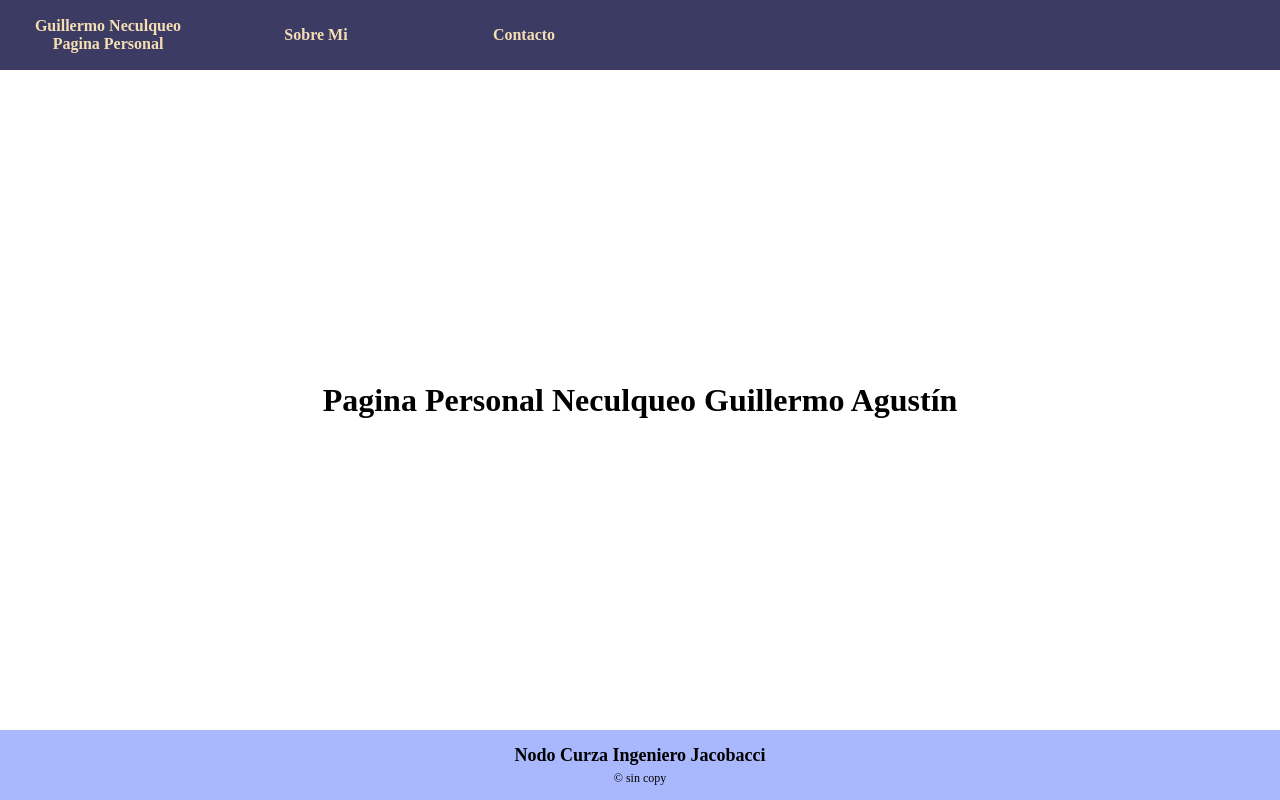
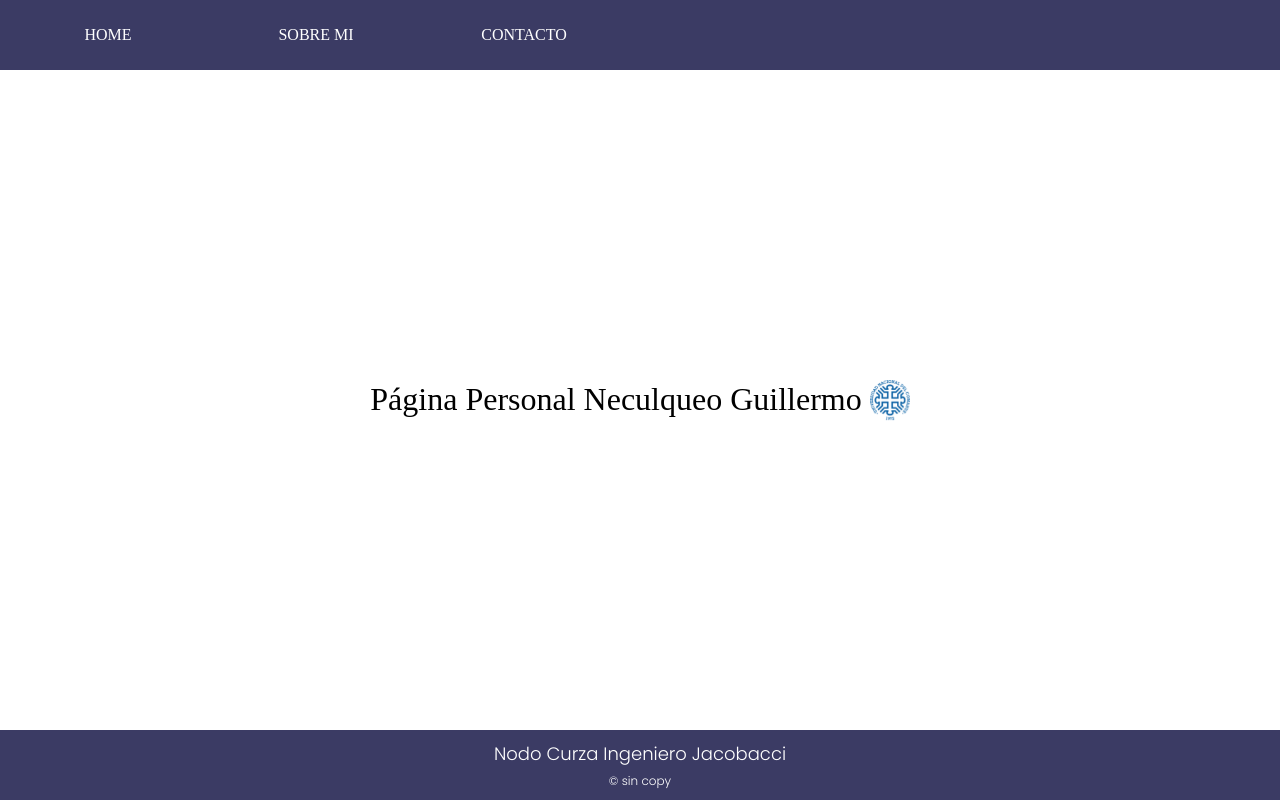
Before and after one commit to guillenec/guille_web_statica_uncoma, a plain HTML site: page index.html in a window 1280 px wide. Drawn offline with Linux system fonts and the light colour scheme; a web font is replaced by a local one.

Commit message:
feat: titulo animado pas logo de la uncoma curza

```diff
--- a/index.html
+++ b/index.html
@@ -11,13 +11,18 @@
 <body class="principal">
     <header class="header">
         <nav class="navMenu">
-            <a class="buttonNav" href="./index.html">guillermo neculqueo pagina personal</a>
+            <a class="buttonNav" href="./index.html">home</a>
             <a class="buttonNav" href="./pages/acercade/acercade.html">sobre mi</a>
             <a class="buttonNav" href="./pages/contacto/contacto.html">contacto</a>
         </nav>
     </header>
     <main class="main">
-        <h1>Pagina Personal Neculqueo Guillermo Agustín</h1>
+        <div class="contain_title">
+            <h1 class="animated-title">
+                <span class="typewriter">Página Personal Neculqueo Guillermo</span>
+                <img src="./img/logo_curza.png" alt="logo curza" class="logo">
+            </h1>
+        </div>
     </main>
     <footer class="footer">
         <h2>Nodo Curza Ingeniero Jacobacci</h2>
--- a/styles.css
+++ b/styles.css
@@ -1,30 +1,41 @@
+@import url('https://fonts.googleapis.com/css2?family=Poppins:ital,wght@0,100;0,200;0,300;0,400;0,500;0,600;0,700;0,800;0,900&family=Sour+Gummy:ital,wght@0,100..900;1,100..900&display=swap');
+
+:root {
+  --parrafo: "Poppins", sans-serif;
+  --titulo: "Sour Gummy", serif;
+  --color_custom1: rgb(59, 59, 100);
+  --color_custom2: #fff;
+  --color_custom3: rgb(59, 59, 100);
+}
+
 * {
   margin: 0;
   padding: 0;
   box-sizing: border-box;
+  font-family: var(--titulo);
+  font-weight: 300;
+  font-style: normal;
 }
 
 .principal {
   width: 100%;
   height: 100vh;
   min-width: 400px;
+}
 
-  & .header {
-    width: 100%;
-    height: auto;
-
-    & .navMenu {
+.header .navMenu {
   width: 100%;
   height: 70px;
-      background-color: rgb(59, 59, 100);
+  background-color: var(--color_custom1);
   display: flex;
   justify-content: start;
   align-items: center;
   gap: 8px;
-      color: white;
+  color: var(--color_custom2);
   padding: 0 8px;
+}
 
-      & .buttonNav {
+.navMenu .buttonNav {
   width: 200px;
   height: 50px;
   display: grid;
@@ -32,28 +43,24 @@
   text-decoration: none;
   text-align: center;
   font-size: 1rem;
-        text-transform: capitalize;
-        color: wheat;
-        font-weight: 600;
+  text-transform: uppercase;
+  color: var(--color_custom2);
+  font-weight: 500;
   border-radius: 2px;
   padding: 5px;
-        transition: linear .3s;
-
-
-        &:hover {
-          color: rgb(59, 59, 100);
-          background: rgb(154, 162, 240);
-        }
-      }
-    }
+  transition: linear 0.3s;
 }
 
-  & .main {
+.navMenu .buttonNav:hover {
+  color: var(--color_custom1);
+  background: var(--color_custom2);
+}
+
+.main {
   margin: auto;
   width: 100%;
   max-width: 1024px;
   min-height: calc(100% - 140px);
-    /* min-height: 350px; */
   background-color: rgb(255, 255, 255);
   display: flex;
   flex-direction: column;
@@ -61,12 +68,9 @@
   align-items: center;
   padding: 10px;
   gap: 15px;
-
-    & h1 {
-      text-align: center;
 }
 
-    & .content_b {
+.main .content_b {
   width: 90%;
   height: auto;
   padding: 5px;
@@ -74,8 +78,9 @@
   flex-direction: row;
   justify-content: center;
   align-items: center;
+}
 
-      & .content_c {
+.main .content_b .content_c {
   display: flex;
   flex-direction: column;
   gap: 10px;
@@ -83,21 +88,78 @@
   font-size: 1rem;
 }
 
-      & img {
+.main .content_b img {
   width: 200px;
   aspect-ratio: 1/1;
   object-fit: cover;
   mask-image: linear-gradient(black 90%,
       transparent);
 }
+
+.contain_title h1 {
+  display: flex;
+  justify-content: center;
+  align-items: center;
+  gap: 6px;
+  text-align: center;
+  font-size: 2rem;
+  font-family: var(--titulo);
 }
 
+.contain_title h1 .typewriter {
+  overflow: hidden;
+  white-space: nowrap;
+  border-right: 2px solid #333;
+  animation: typing 4s steps(40, end), blink 0.5s step-end infinite alternate;
 }
 
-  & .footer {
+.contain_title h1 .logo {
+  width: 40px;
+  animation: spin 1s ease-in-out 4s forwards;
+  /* Inicia después del texto */
+}
+
+/* Animación de máquina de escribir */
+@keyframes typing {
+  from {
+    width: 0;
+  }
+
+  to {
+    width: 100%;
+  }
+}
+
+@keyframes blink {
+  from {
+    border-color: transparent;
+  }
+
+  to {
+    border-color: #333;
+  }
+}
+
+/* Animación de giro del logo */
+@keyframes spin {
+  0% {
+    transform: rotateY(0deg);
+  }
+
+  50% {
+    transform: rotateY(180deg);
+  }
+
+  100% {
+    transform: rotateY(360deg);
+  }
+}
+
+.footer {
   width: 100%;
   height: 70px;
-    background-color: rgb(169, 184, 252);
+  background-color: var(--color_custom1);
+  color: #fff;
   display: flex;
   flex-direction: column;
   justify-content: center;
@@ -107,4 +169,8 @@
   font-size: 12px;
   gap: 5px;
 }
+
+.footer h2,
+.footer p {
+  font-family: var(--parrafo);
 }
```
Also changed, not shown: pages/acercade/acercade.html (+1 -1 lines), pages/contacto/contacto.html (+1 -1 lines), img/logo_curza.png (added), img/logo_curza.svg (added), img/logo_curza2.png (added). Lines whose indentation alone changed are shown as unchanged.
